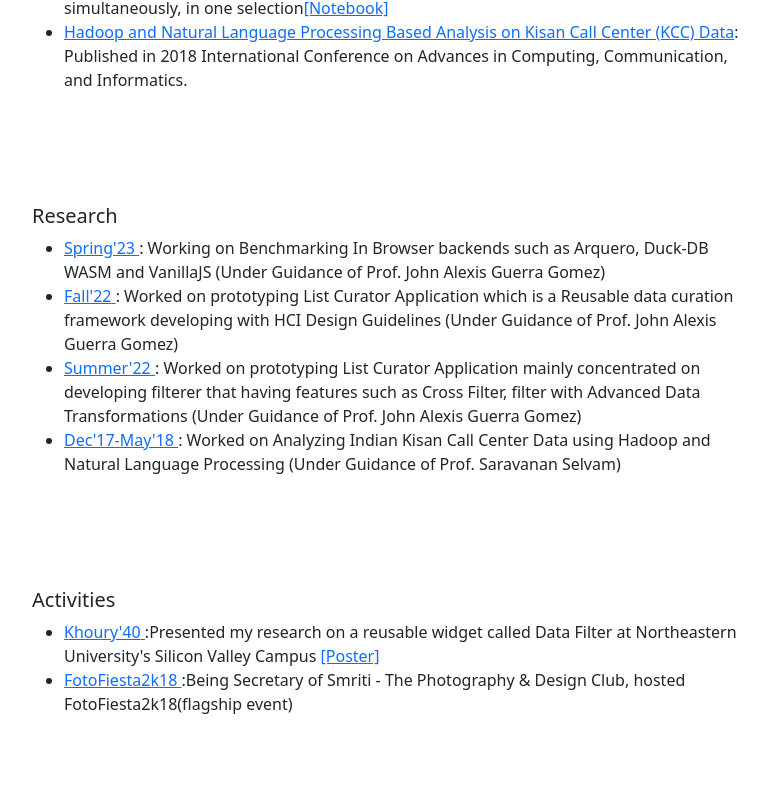
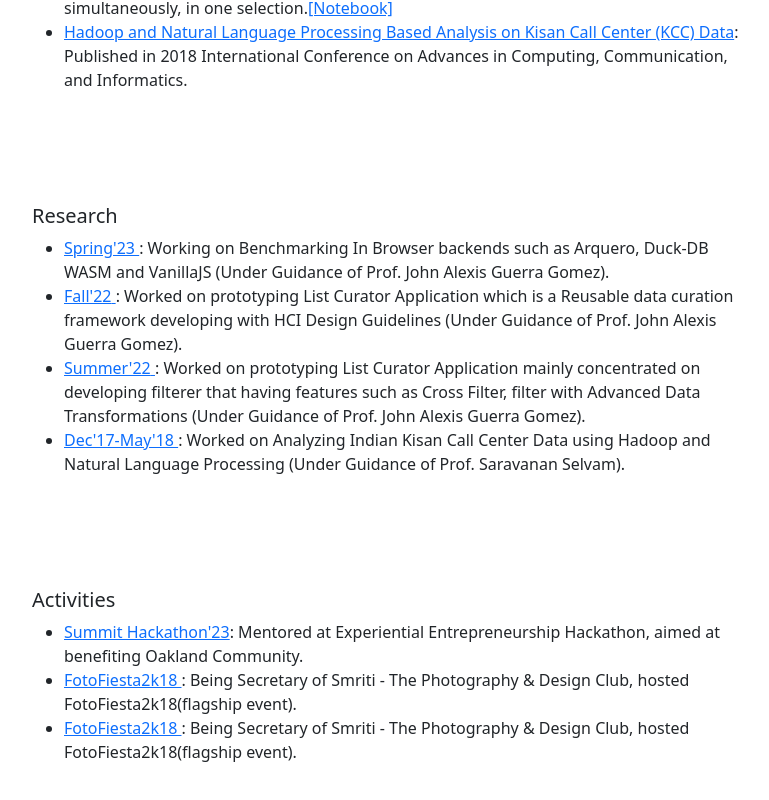
Before and after one commit to kasivisu4/kasivisu4.github.io, a React (Create React App) app: page / in a window 1280 px wide. Shown: the part 1516-2316 px from the top of the page, without its empty margins (398-1167 px from the left). Built offline with nearby package versions, Linux system fonts and the light colour scheme.

Commit message:
added summit hackathon details

```diff
--- a/src/App.js
+++ b/src/App.js
@@ -160,7 +160,7 @@ function App() {
                 Engineer and Data Engineer at Infosys and Health Edge. I have a
                 deep passion for building framework utilizing advanced
                 technologies. Being a part of Software Engineer community I look
-                forward to learn and grow in my career
+                forward to learn and grow in my career.
               </p>
             </div>
           </div>
@@ -177,16 +177,16 @@ function App() {
                     Production Environment, scheduled and monitored complex data
                     transformations using Apache Spark, Delta Lake, Databricks,
                     Apache Airflow, and AWS services for the Demand Forecast
-                    Application
+                    Application.
                   </li>
                   <li>
                     Kraft Heinz : Implemented Event-driven framework for batch
                     data pipelines and extended it to handle stream data
-                    pipelines using Google Cloud Platform Services
+                    pipelines using Google Cloud Platform Services.
                   </li>
                   <li>
                     HCSC : Developed, Scheduled and Monitored complex data
-                    pipelines using Pyspark and Zena scheduler
+                    pipelines using Pyspark and Zena scheduler.
                   </li>
                 </ul>
               </li>
@@ -223,7 +223,7 @@ function App() {
                 </a>
                 : Trained neural network with reinforcement learning on
                 G-Mission dataset and achieved 87% optimality ratio on online
-                bipartite matching
+                bipartite matching.
               </li>
 
               <li>
@@ -232,7 +232,7 @@ function App() {
                 </a>
                 : Designed a Web Application to find the apartments that are
                 closer to specific locations and share the shortlisted with
-                friends/family to get their opinion
+                friends/family to get their opinion.
               </li>
 
               <li>
@@ -241,7 +241,7 @@ function App() {
                 </a>
                 : Created a dashboard to detect whether the text is hate,
                 offensive or neither speech. Published in the observable
-                platform
+                platform.
               </li>
 
               <li>
@@ -251,7 +251,7 @@ function App() {
                 : This is an experiential Algorithm course project in
                 collaboration with the Cordiance Company. The goal of this
                 project is to get the closest possible UNSPSC code match for the
-                Avalara Tax description
+                Avalara Tax description.
               </li>
             </ul>
           </div>
@@ -274,7 +274,7 @@ function App() {
                 </a>
                 :Added a new feature to simplify UI that allows users to select
                 multiple items within the same element. For instance, they can
-                choose both State & Gender simultaneously, in one selection
+                choose both State & Gender simultaneously, in one selection.
                 <a href="https://observablehq.com/@john-guerra/multi-auto-select">
                   [Notebook]
                 </a>
@@ -298,7 +298,7 @@ function App() {
                 </a>
                 : Working on Benchmarking In Browser backends such as Arquero,
                 Duck-DB WASM and VanillaJS (Under Guidance of Prof. John Alexis
-                Guerra Gomez)
+                Guerra Gomez).
               </li>
               <li>
                 <a href="https://observablehq.com/@kasivisu4/list-curator-home-page?collection=@kasivisu4/list_curator">
@@ -306,7 +306,7 @@ function App() {
                 </a>
                 : Worked on prototyping List Curator Application which is a
                 Reusable data curation framework developing with HCI Design
-                Guidelines (Under Guidance of Prof. John Alexis Guerra Gomez)
+                Guidelines (Under Guidance of Prof. John Alexis Guerra Gomez).
               </li>
               <li>
                 <a href="https://observablehq.com/@kasivisu4/data_filterer?collection=@kasivisu4/list_curator">
@@ -315,12 +315,12 @@ function App() {
                 : Worked on prototyping List Curator Application mainly
                 concentrated on developing filterer that having features such as
                 Cross Filter, filter with Advanced Data Transformations (Under
-                Guidance of Prof. John Alexis Guerra Gomez)
+                Guidance of Prof. John Alexis Guerra Gomez).
               </li>
               <li>
                 <a href="#">Dec'17-May'18 </a>: Worked on Analyzing Indian Kisan
                 Call Center Data using Hadoop and Natural Language Processing
-                (Under Guidance of Prof. Saravanan Selvam)
+                (Under Guidance of Prof. Saravanan Selvam).
               </li>
             </ul>
           </div>
@@ -328,19 +328,22 @@ function App() {
             <h5> Activities</h5>
             <ul>
               <li>
-                <a href="https://www.khoury.northeastern.edu/event/40th-anniversary-of-khoury-college-silicon-valley-celebration/">
-                  Khoury'40{" "}
+                <a href="https://news.northeastern.edu/2023/11/21/experiential-entrepreneurship-summit-oakland-hackathon/">
+                  Summit Hackathon'23
                 </a>
-                :Presented my research on a reusable widget called Data Filter
-                at Northeastern University's Silicon Valley Campus{" "}
-                <a href="https://www.figma.com/proto/S4oBQiDJ1OgIxZpLfpBzwm/Data-Filter-Poster?node-id=7-3&scaling=scale-down">
-                  [Poster]
-                </a>
+                : Mentored at Experiential Entrepreneurship Hackathon, aimed at
+                benefiting Oakland Community.
               </li>
               <li>
                 <a href="http://fotofiesta2k18.website2.me/">FotoFiesta2k18 </a>
-                :Being Secretary of Smriti - The Photography & Design Club,
-                hosted FotoFiesta2k18(flagship event)
+                : Being Secretary of Smriti - The Photography & Design Club,
+                hosted FotoFiesta2k18(flagship event).
+              </li>
+
+              <li>
+                <a href="http://fotofiesta2k18.website2.me/">FotoFiesta2k18 </a>
+                : Being Secretary of Smriti - The Photography & Design Club,
+                hosted FotoFiesta2k18(flagship event).
               </li>
             </ul>
           </div>
```
